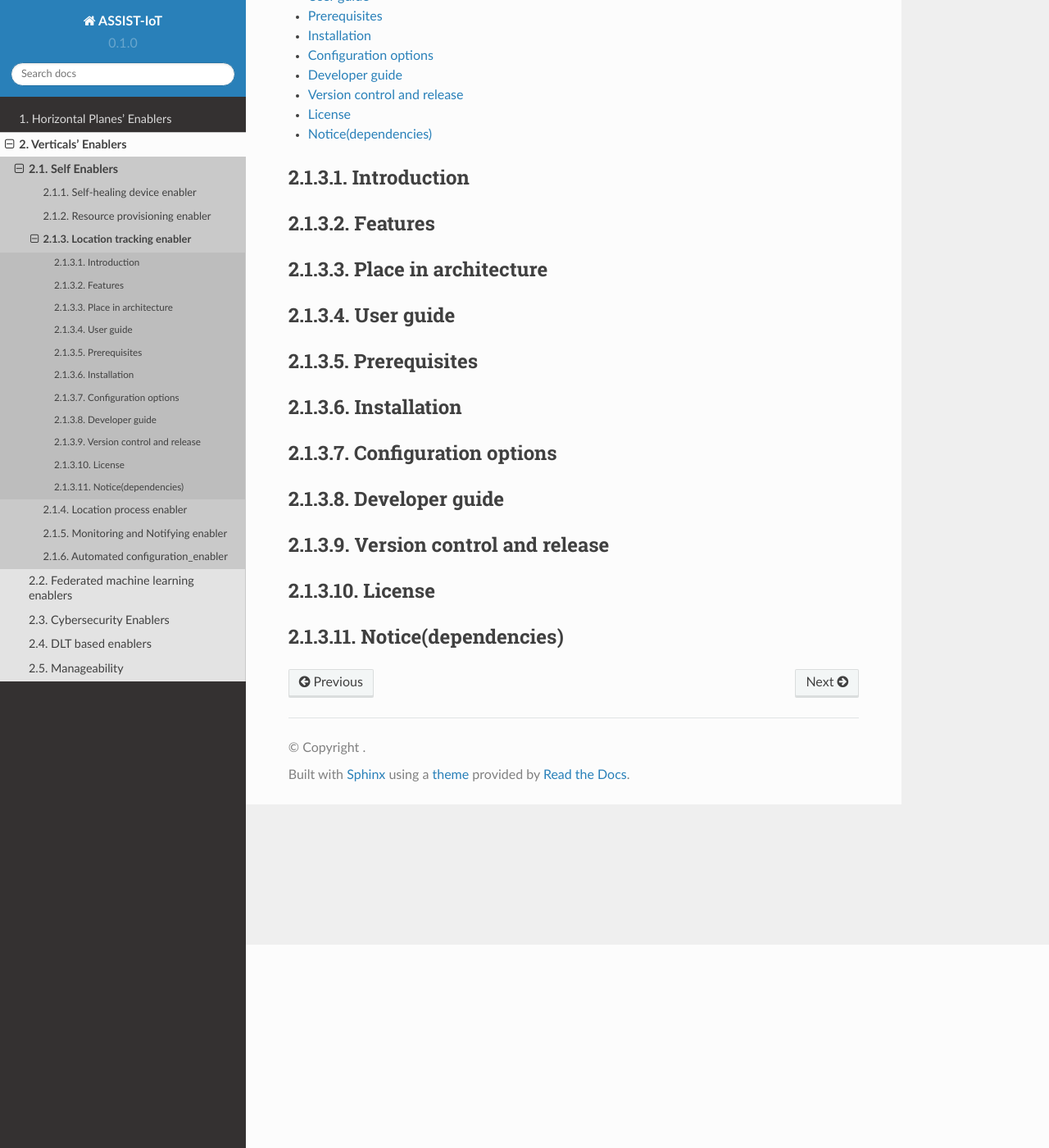
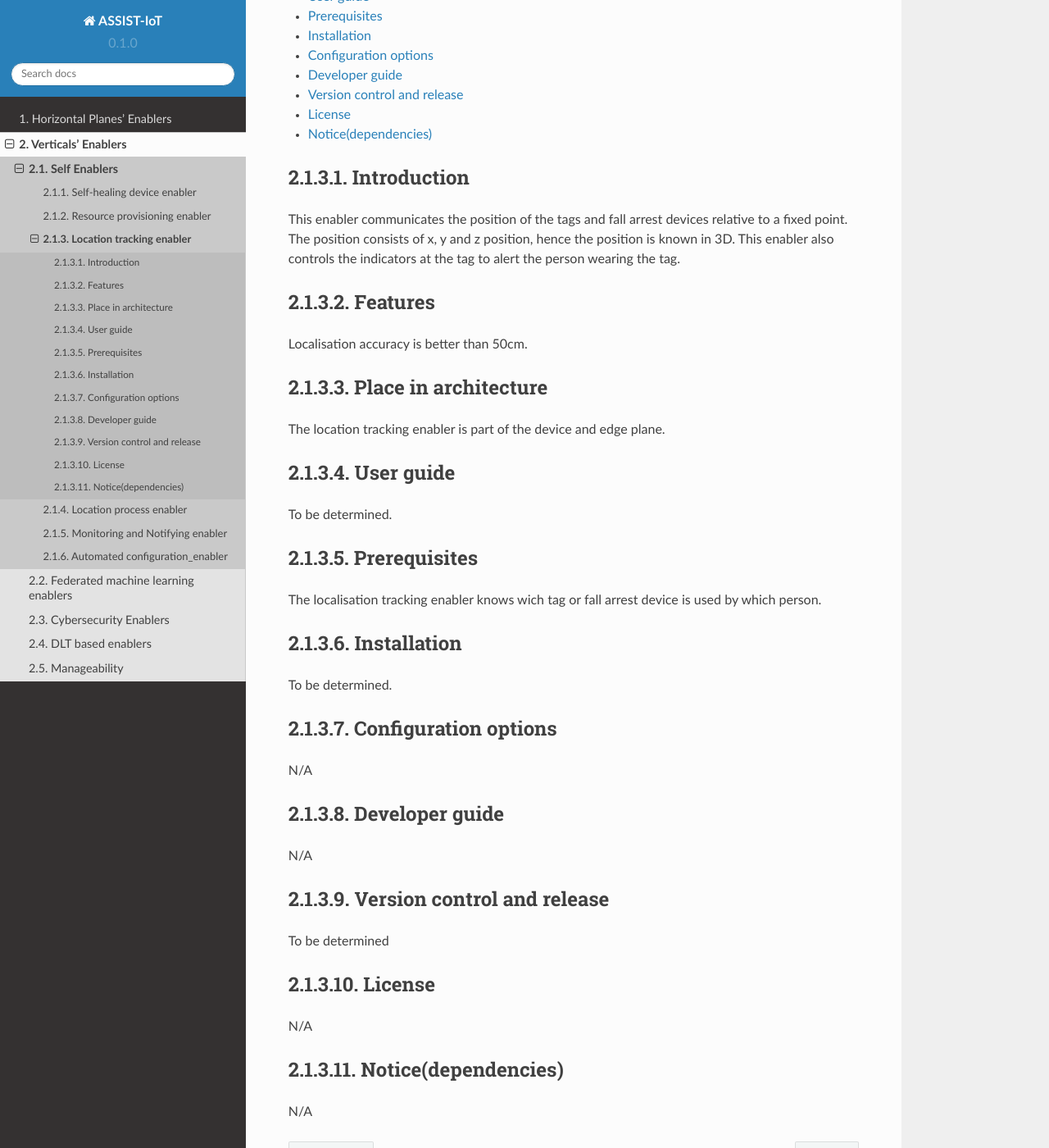
Before and after one commit to assist-iot/assist-iot-documentation, a Sphinx documentation site: the page built from docs/source/verticals/self/location_tracking_enabler.rst, in a window 1280 px wide and 1400 px high, scrolled down 248 px. Shown: the whole window at 82% size. Built offline with Sphinx 7.4.7 and the Read the Docs theme 2.0.0, drawn with Linux system fonts in a browser that asks for light colours.

Commit message:
Update location_tracking_enabler.rst

```diff
--- a/docs/source/verticals/self/location_tracking_enabler.rst
+++ b/docs/source/verticals/self/location_tracking_enabler.rst
@@ -11,43 +11,54 @@ Location tracking enabler
 ***************
 Introduction
 ***************
+This enabler communicates the position of the tags and fall arrest devices relative to a fixed point. The position consists of  x, y and z position, hence the position is known in 3D. This enabler also controls the indicators at the tag to alert the person wearing the tag.
 
 ***************
 Features
 ***************
+Localisation accuracy is better than 50cm.
 
 *********************
 Place in architecture
 *********************
+The location tracking enabler is part of the device and edge plane.
 
 ***************
 User guide
 ***************
+To be determined.
 
 ***************
 Prerequisites
 ***************
+The localisation tracking enabler knows wich tag or fall arrest device is used by which person.
 
 ***************
 Installation
 ***************
+To be determined.
 
 *********************
 Configuration options
 *********************
+N/A
 
 ***************
 Developer guide
 ***************
+N/A
 
 ***************************
 Version control and release
 ***************************
+To be determined
 
 ***************
 License
 ***************
+N/A
 
 ********************
 Notice(dependencies)
 ********************
+N/A
```
